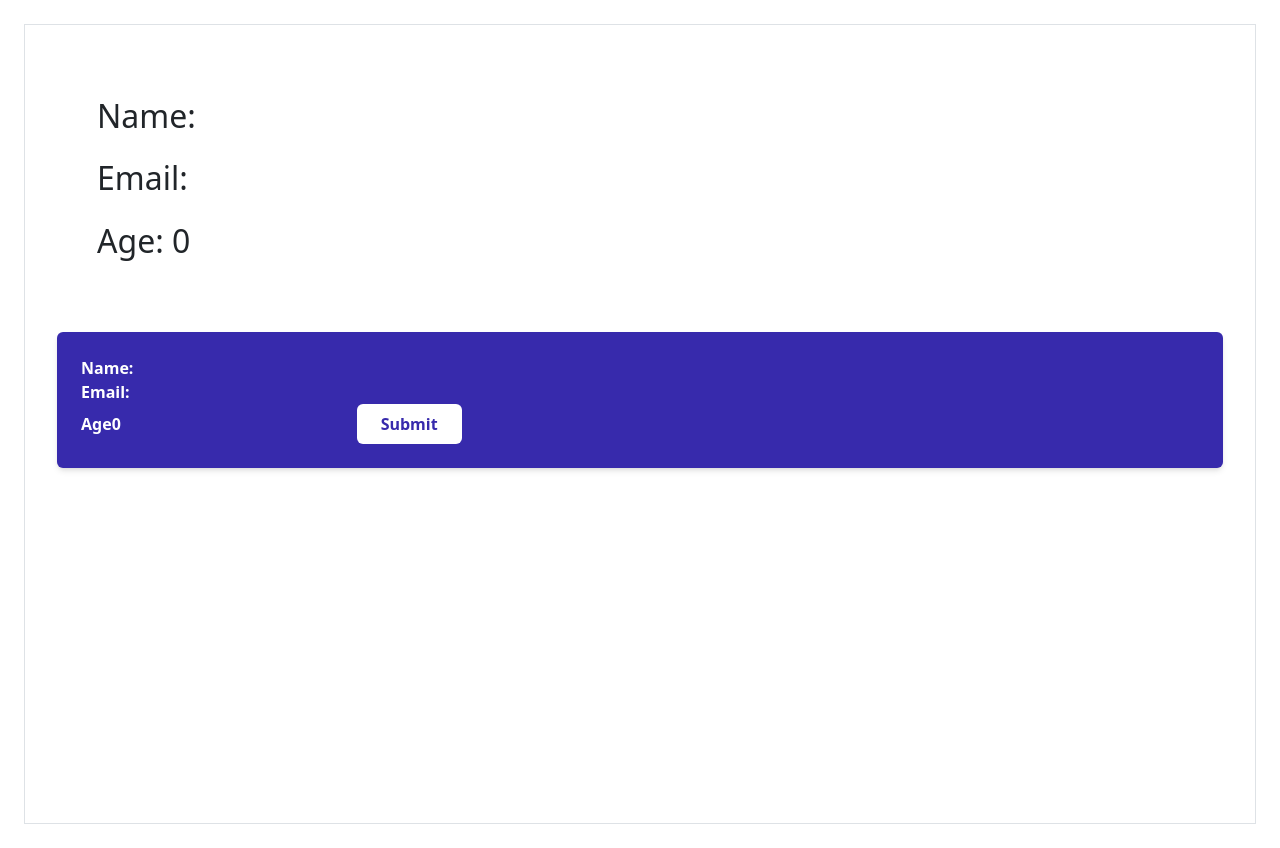
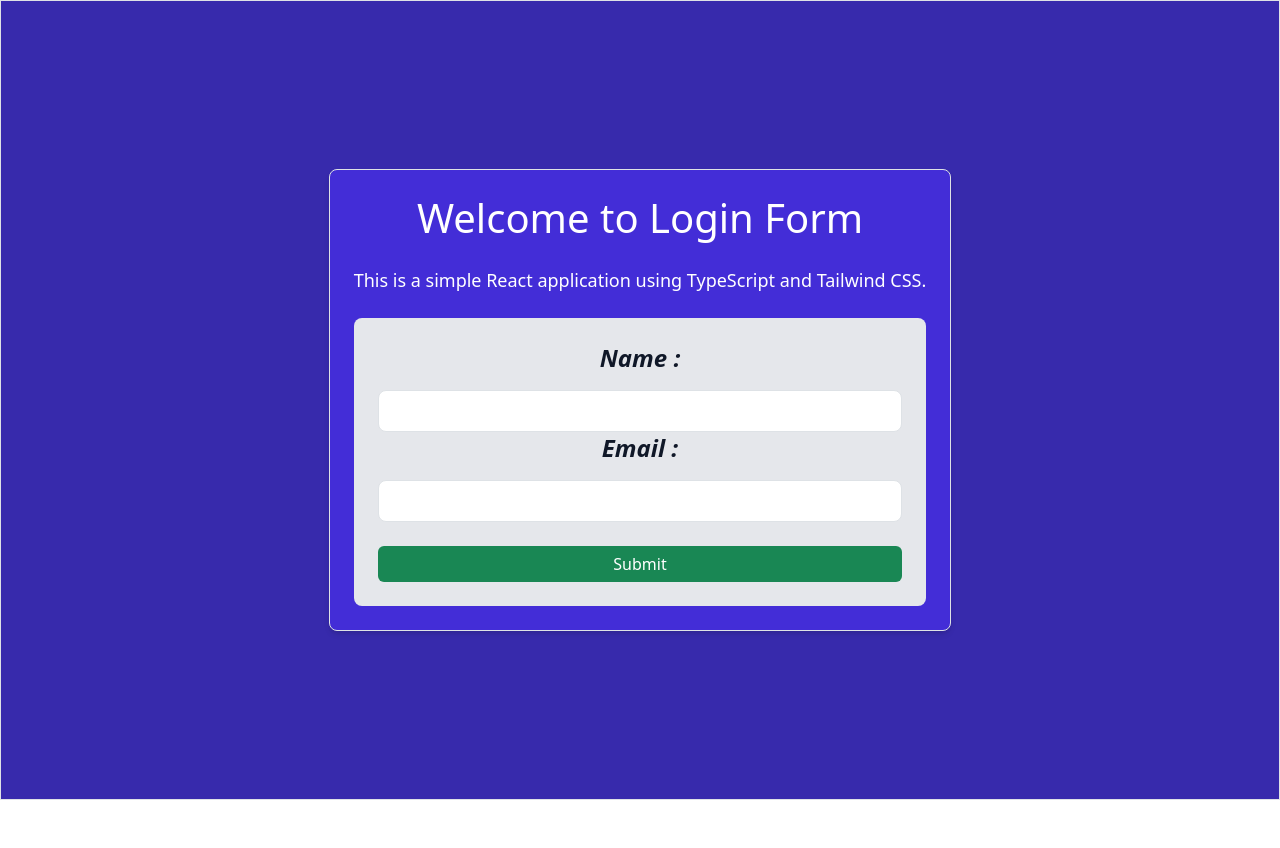
Before and after one commit to abyssiniatech/react-vite-typescript, a React (Vite) app: page / in a window 1280 px wide. After the commit the page ends 800 px from the top, so only its background shows below. Built offline with nearby package versions, Linux system fonts and the light colour scheme.

Commit message:
day fetch data fro  json Api

```diff
--- a/src/App.tsx
+++ b/src/App.tsx
@@ -1,11 +1,88 @@
-import Basic from "./omponents/Form/Basic";
+import React, { useState } from "react";
+type info = {
+  name: string;
+  email: string;
+};
+const initialState: info = {
+  name: "",
+  email: "",
+};
+const App = () => {
+  // define component logic here if needed
+  const [name, setName] = useState<info>(initialState);
+  const [email, setEmail] = useState<info>(initialState);
 
-const App = () => {
+  // form submission handler
+  const handleSubmit = (e: React.FormEvent) => {
+    e.preventDefault();
+    console.log("Name:", name);
+    console.log("Email:", email);
+
+    //  validation can be added here
+    if (name.name === "" || email.email === "") {
+      alert("Please fill in all fields.");
+       throw new Error("Form fields cannot be empty");
+    }
+    if (!/\S+@\S+\.\S+/.test(email.email)) {
+      alert("Please enter a valid email address.");
+    }
+
+   else{
+    alert("Form submitted successfully!");
+   }
+    // reset form fields
+    setName(initialState);
+  };
+  // input change handlers
+  const handleName = (e: React.ChangeEvent<HTMLInputElement>) => {
+    setName({ ...name, name: e.target.value });
+  };
+
+  const handleEmail = (e: React.ChangeEvent<HTMLInputElement>) => {
+    setEmail({ ...email, email: e.target.value });
+  };
+
   return (
-    <div>
-       <Basic />
+    <div className="h-screen bg-indigo-800 text-white flex justify-center hover:bg-indigo-900 items-center border border-gray-100 shadow-sm">
+      <section className="text-center border p-6 rounded-lg bg-indigo-700 shadow-md">
+        <h1 className="text-4xl font-bold mb-4">Welcome to Login Form</h1>
+        <p className="text-lg">
+          This is a simple React application using TypeScript and Tailwind CSS.
+        </p>
+        <form
+          onSubmit={handleSubmit}
+          className="mt-6 space-y-4 bg-gray-200 p-4 rounded-lg text-gray-900">
+          <label className="font-bold italic text-2xl " htmlFor="name">
+            Name : {name.name.toUpperCase()}
+          </label>
+          <input
+            onChange={handleName}
+            className="border  text-gray-800 border-gray-400 p-2 w-full bg-white rounded-lg hover:bg-gray-100"
+            type="text"
+            id="name"
+            name="name"
+          />
+          <br />
+          <label className="font-bold italic text-2xl " htmlFor="email">
+            Email : {email.email.toLowerCase()}
+          </label>
+          <input
+            onChange={handleEmail}
+            className="border  text-gray-800 border-gray-400 p-2 w-full bg-white rounded-lg hover:bg-gray-100"
+            type="email"
+            id="email"
+            name="email"
+          />
+          <br />
+          <input
+            type="submit"
+            value="Submit"
+            className="btn btn-success border-0 mt-4 w-full"
+          />
+        </form>
+      </section>
     </div>
-  )
+  );
 };
 
 export default App;
```
